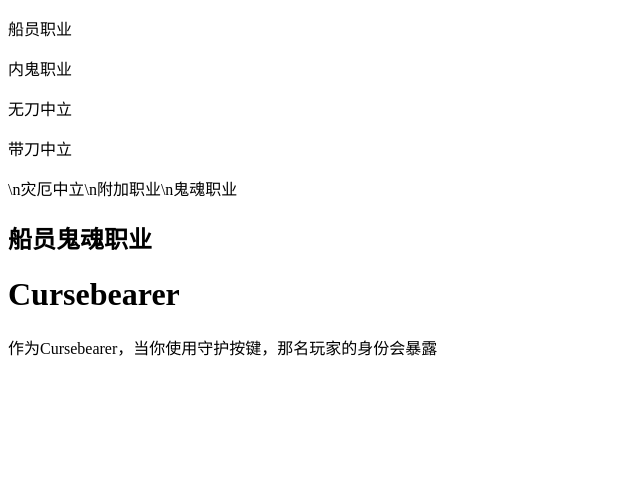
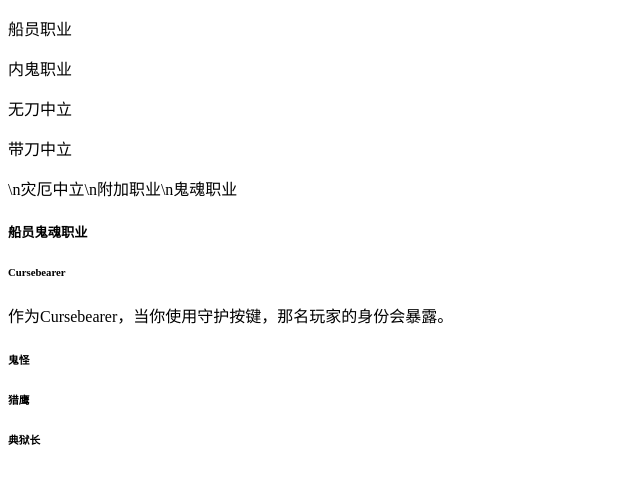
Before and after one commit to NesPlayer/TOH-Optimized_SC, a plain HTML site: page index.html in a window 1280 px wide. Shown: the whole page, without its empty margins (0-640 px from the left). Drawn offline with Linux system fonts and the light colour scheme.

Commit message:
先写鬼魂职业名，其他慢慢写

```diff
--- a/index.html
+++ b/index.html
@@ -7,8 +7,11 @@
 </head>
 <body style="background-color= red;">
 <p>船员职业</p><p>内鬼职业</p>无刀中立<p>带刀中立</p>\n灾厄中立\n附加职业\n鬼魂职业
-<h2>船员鬼魂职业
-<h1>Cursebearer</h1>
-<p>作为Cursebearer，当你使用守护按键，那名玩家的身份会暴露</p>
+<h5>船员鬼魂职业
+<h6>Cursebearer</h1>
+<p>作为Cursebearer，当你使用守护按键，那名玩家的身份会暴露。</p>
+<h6>鬼怪</h6>
+<h6>猎鹰</h6>
+<h6>典狱长</h6>
 </body>
 </html>
```
